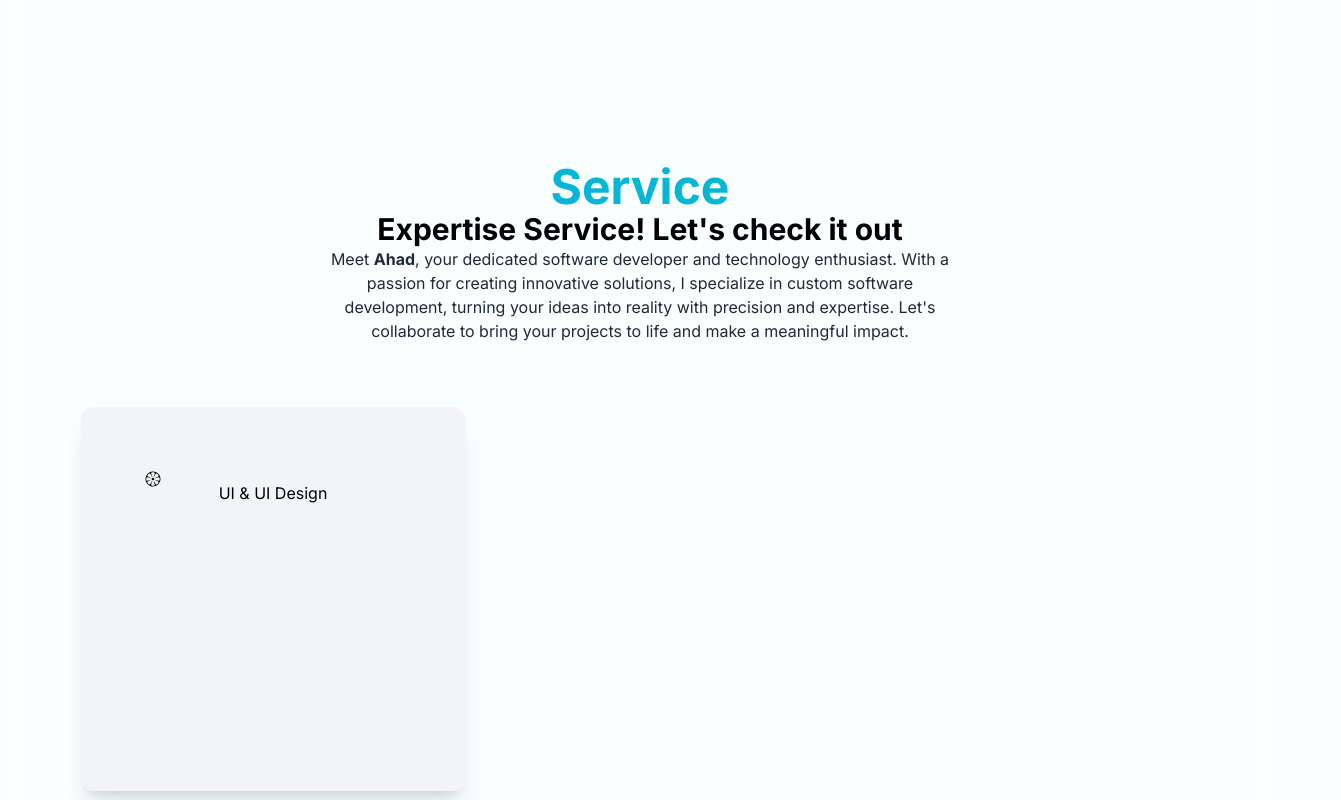
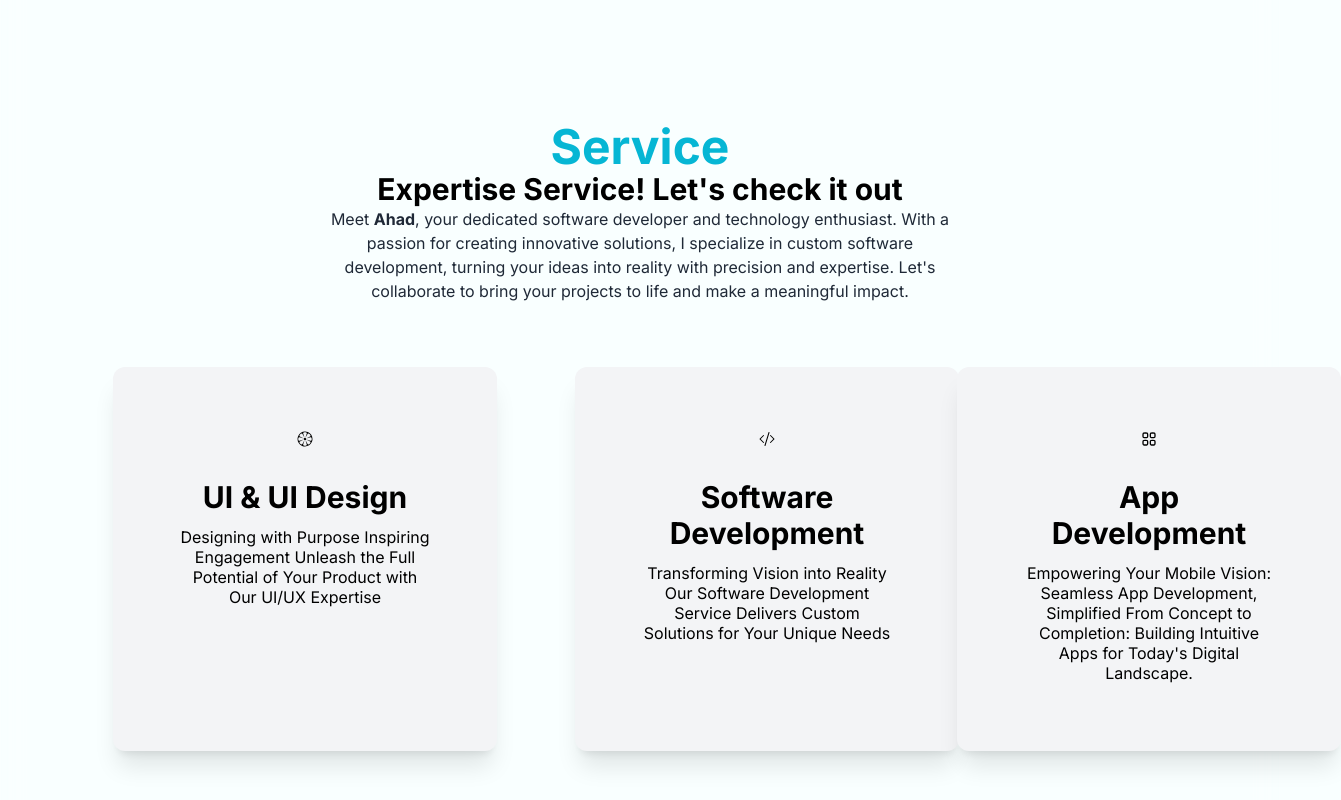
Before and after one commit to Abdulahadahmadi/codewithahad, a Next.js app: page / in a window 1280 px wide. Shown: the part 780-1580 px from the top of the page, 1341 px wide, since content can reach past the window. Built offline with nearby package versions, Linux system fonts and the light colour scheme.

Commit message:
some style changes

```diff
--- a/src/app/components/Service.tsx
+++ b/src/app/components/Service.tsx
@@ -1,21 +1,37 @@
 import React from 'react'
 import Card from './Card'
 import { GiOrange } from 'react-icons/gi'
+import { GrAppsRounded } from 'react-icons/gr'
+import {  BsCodeSlash } from 'react-icons/bs'
 
 const Service = () => {
   return (
     <div>
-      <div className='text-center my-10 '>
+      <div className='text-center mb-10 '>
         <span className='text-cyan-500 text-center text-2xl md:text-5xl font-bold'>Service</span>
         <h1 className='text-2xl md:text-3xl font-bold'>Expertise Service! Let's check it out</h1>
         <p className='text-gray-800 mx-auto md:mx-16 lg:mx-80 justify-start'>Meet <strong>Ahad</strong>, your dedicated software developer and technology enthusiast. With a passion for creating innovative solutions, I specialize in custom software development, turning your ideas into reality with precision and expertise. Let's collaborate to bring your projects to life and make a meaningful impact.</p>
-        <div className='grid grid-cols-3 mx-auto'>
-      </div>
-      <div className='grid md:grid-cols-2 lg:grid-cols-3 md:gap-5'>
+      <div className='grid md:grid-cols-2 lg:grid-cols-3 md:gap-5 mx-10 md:ml-28'>
+        <section className='bg-gray-100 w-72 h-72 md:w-96 md:h-96 rounded-xl shadow-xl py-10 md:p-16 leading-3 my-7 md:my-16 hover:bg-cyan-500 cursor-pointer hover:rotate-6'>
+          <div className='flex justify-center items-center mb-8'>
+            <GiOrange />
+          </div>
+          <h1 className='font-bold text-2xl md:text-3xl'>UI & UI Design</h1>
+          <p className='text-center leading-5 mt-3'>Designing with Purpose Inspiring Engagement Unleash the Full Potential of Your Product with Our UI/UX Expertise</p>
+        </section>
         <section className='bg-gray-100 w-72 h-72 md:w-96 md:h-96 rounded-xl shadow-xl p-10 md:p-16 leading-3 md:mx-20 my-7 md:my-16 hover:bg-cyan-500 cursor-pointer hover:rotate-6'>
-          <GiOrange />
-          <h1>UI & UI Design</h1>
-          <p></p>
+          <div className='flex justify-center items-center mb-8'>
+            <BsCodeSlash />
+          </div>
+          <h1 className='font-bold text-2xl md:text-3xl'>Software Development</h1>
+          <p className='text-center leading-5 mt-3'>Transforming Vision into Reality Our Software Development Service Delivers Custom Solutions for Your Unique Needs</p>
+        </section>
+        <section className='bg-gray-100 w-72 h-72 md:w-96 md:h-96 rounded-xl shadow-xl p-10 md:p-16 leading-3 md:mx-20 my-7 md:my-16 hover:bg-cyan-500 cursor-pointer hover:rotate-6'>
+          <div className='flex justify-center items-center mb-8'>
+            <GrAppsRounded />
+          </div>
+          <h1 className='font-bold text-2xl md:text-3xl'>App Development</h1>
+          <p className='text-center leading-5 mt-3 overflow-auto'>Empowering Your Mobile Vision: Seamless App Development, Simplified From Concept to Completion: Building Intuitive Apps for Today's Digital Landscape.</p>
         </section>
       </div>
       </div>
```
